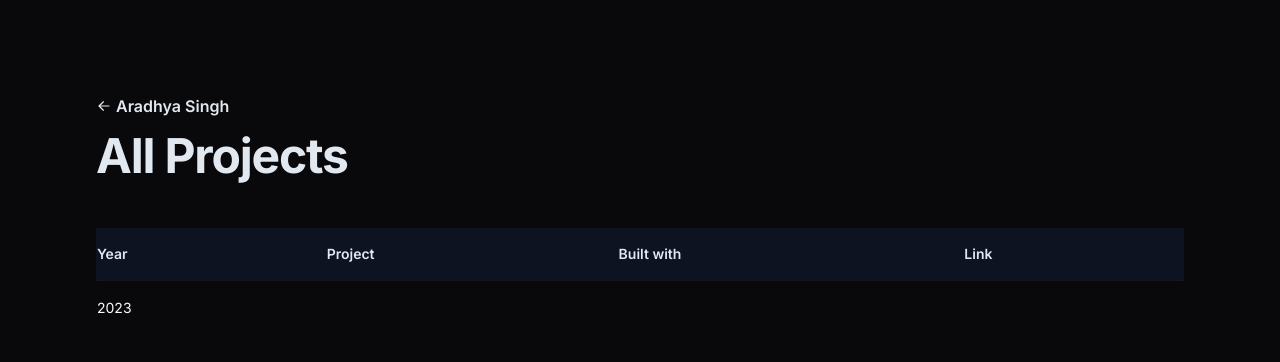
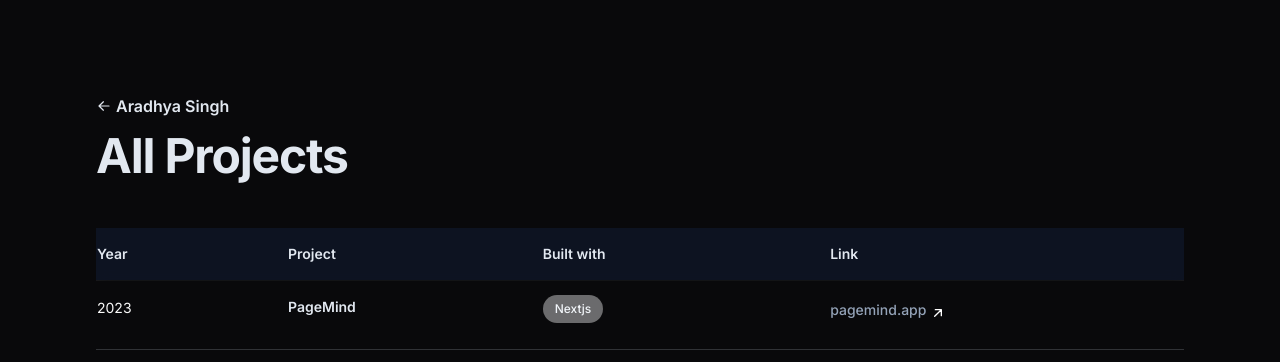
Before and after one commit to jayalohana/Website-v3, a Next.js app: page /project_archive in a window 1280 px wide. Shown: the top 362 px of the page. Built offline with nearby package versions, Linux system fonts and the light colour scheme.

Commit message:
ProjectArchive

```diff
--- a/app/project_archive/page.tsx
+++ b/app/project_archive/page.tsx
@@ -1,5 +1,15 @@
 import { MaxWidthWrapper } from "@/components/MaxWidthWrapper"
-import { ArrowBack } from "@/components/ui/ArrowUp"
+import { ArrowBack, ArrowUp } from "@/components/ui/ArrowUp"
+
+
+const projects = [
+    {
+        year: '2023',
+        project: 'PageMind',
+        buildWith: ['Typescript','Nextjs', 'Prisma', 'LangChain', 'Pinecone', 'tRPC', 'Zod', 'Kinde', 'Stripe', 'shadcn - ui',],
+        url: "pagemind.app"
+    }
+]
 
 const projectArchivePage = () => {
 
@@ -18,16 +28,32 @@ const projectArchivePage = () => {
                         </tr>
                     </thead>
                     <tbody>
-                        <tr className="border-b border-slate-300/20 last:border-none">
+                        <tr className="border-b border-slate-300/20">
                             <td className="py-4 pr-4 align-top text-sm">
                                 <div className="translate-y-px">2023</div>
                             </td>
                             <td className="py-4 pr-4 align-top font-semibold leading-snug text-slate-200">
-                                <div className="block sm:hidden">
-                                    <a className="inline-flex items-baseline font-medium leading-tight text-slate-200 hover:text-slate-200 focus-visible:text-slate-300 sm:hidden group/link text-base">PageMind</a>
-                                </div>
+                                <div className="hidden sm:block text-sm">PageMind</div>
                             </td>
-                            </tr>
+                            <td className='py-4 pr-4 align-top hidden  lg:table-cell'>
+                                <ul className="flex -translate-y-1.5 flex-wrap">
+                                    <li className="my-1 mr-1.5">
+                                        <div className="flex items-center rounded-full bg-white/40 px-3 py-1 text-xs font-medium leading-5 text-slate-100">Nextjs</div>
+                                    </li>
+                                </ul>
+                            </td>
+                            <td className="hidden py-4 align-top sm:table-cell">
+                                <ul className="translate-y-1">
+                                    <li className="mb-1 flex items-center">
+                                        <a className="inline-flex items-baseline font-medium leading-tight text-slate-400 hover:text-white focus-visible:text-white text-sm" href="/" target="_blank">
+                                            <span>
+                                                <span className="inline-flex gap-1">pagemind.app <ArrowUp /></span>
+                                            </span>
+                                        </a>
+                                    </li>
+                                </ul>
+                            </td>
+                        </tr>
                     </tbody>
                 </table>
             </div>
```
